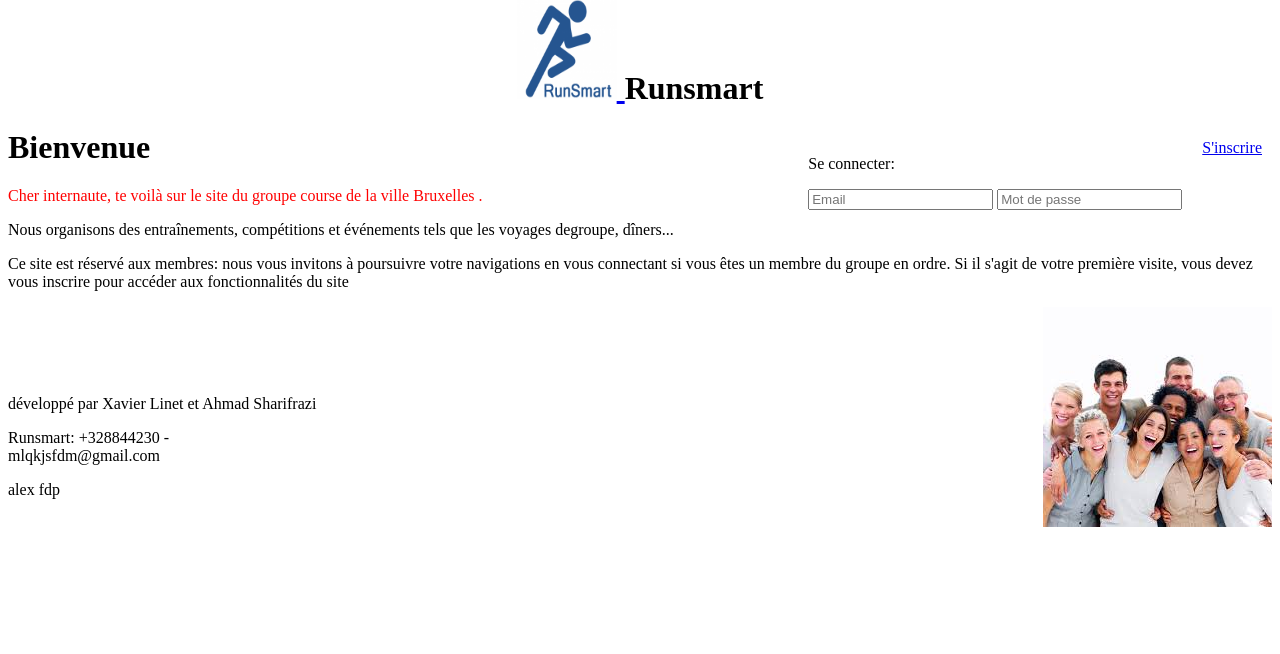
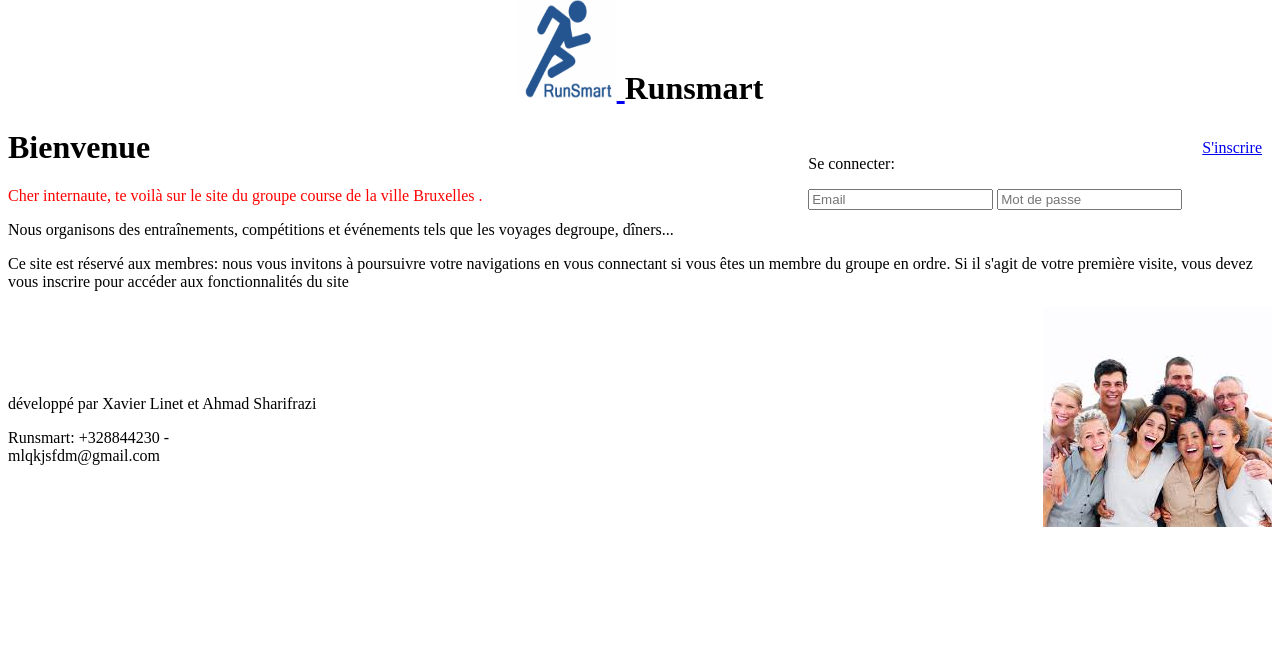
Before and after one commit to AhmadSharifrazi/Projet_web, a PHP site: page /Index.php in a window 1280 px wide. Shown: the part 22-676 px from the top of the page. Run offline with PHP 8.4, Linux system fonts and the light colour scheme.

Commit message:
Update Index.php

```diff
--- a/Index.php
+++ b/Index.php
@@ -24,4 +24,3 @@
 
 	require_once(CHEMIN_VUES.'Footer.php');
 ?>
-alex fdp
```
